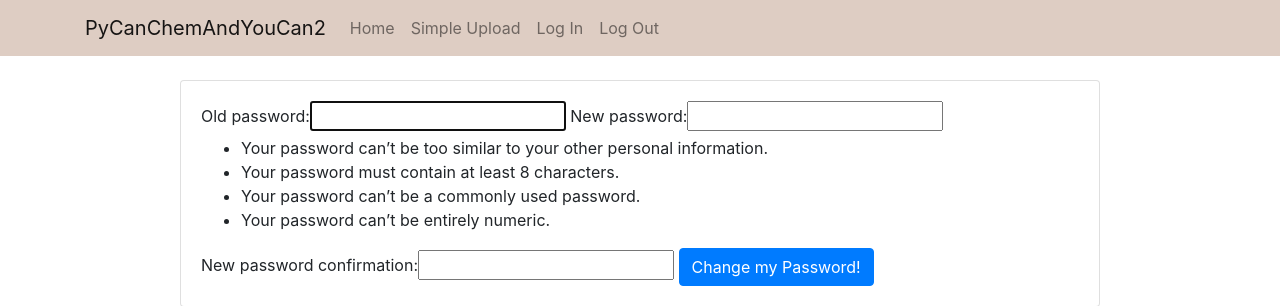
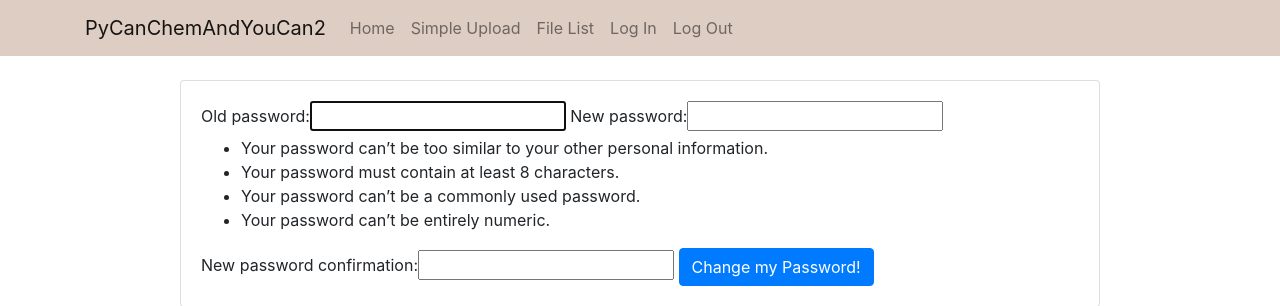
Before and after one commit to comocheng/ChemCheck, a Django app: page /accounts/password_change in a window 1280 px wide. Shown: the top 306 px of the page. Run offline with Django 3.2, Linux system fonts and the light colour scheme; the visitor is signed in with stand-in values (Sample User, id 1); parts of the project's set-up code (start-up, migrations or seed data) failed here and were passed over; some libraries are stand-ins or nearby versions.

Commit message:
add 'File list' link in the base page

```diff
--- a/ChemCheck/upload/templates/base.html
+++ b/ChemCheck/upload/templates/base.html
@@ -21,6 +21,9 @@
           </li>
           <li class="nav-item">
             <a class="nav-link" href="{% url 'upload:upload' %}">Simple Upload</a>
+          </li>
+          <li class="nav-item">
+            <a class="nav-link" href="{% url 'upload:list' %}">File List</a>
           </li>
           <li class="nav-item">
             <a class="nav-link" href="{% url 'login' %}">
```
